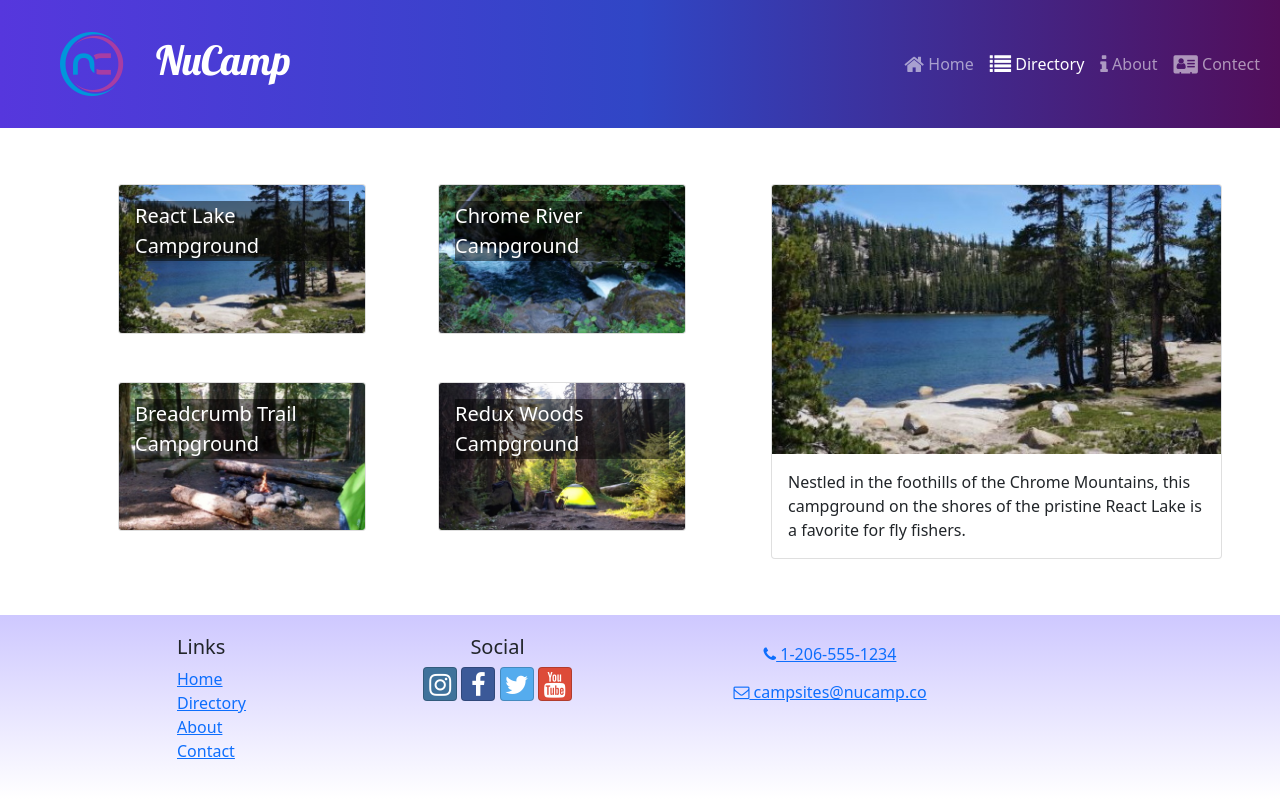
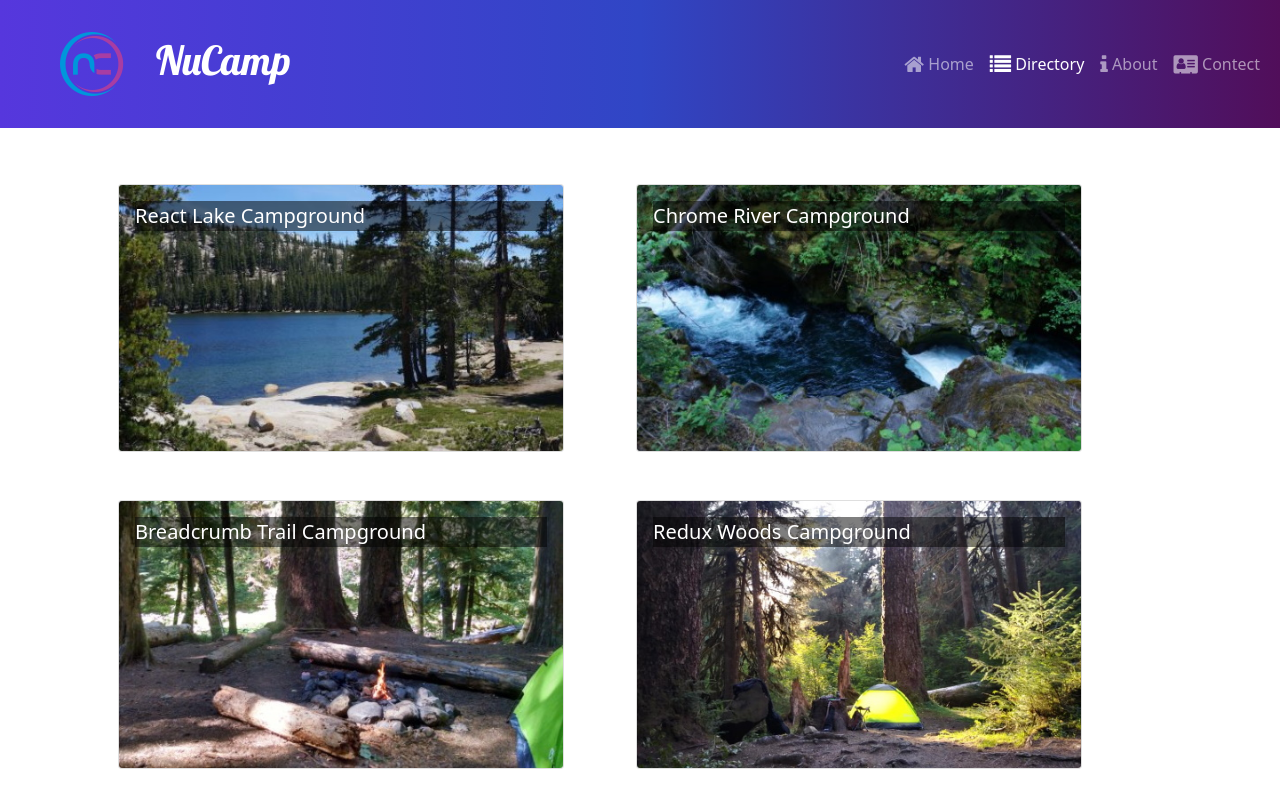
Before and after one commit to arunkumar09/hearts, a React (Create React App) app in the folder nucampsite/: page /directory in a window 1280 px wide. Shown: the top 800 px of the page. Built offline with nearby package versions, Linux system fonts and the light colour scheme.

Commit message:
useParams

```diff
--- a/nucampsite/src/App.js
+++ b/nucampsite/src/App.js
@@ -5,6 +5,7 @@
 import { Routes, Route } from 'react-router-dom';
 import HomePage from './pages/HomePage';
 import ContactPage from './pages/ContactPage';
+import CampsiteDetailPage from './pages/CampsiteDetailPage';
 
 function App() {
   return (
@@ -13,7 +14,8 @@
       <Routes>
         <Route path='/' element={<HomePage/>} />
         <Route path='contact' element={<ContactPage />}/>
-        <Route path='directory' element= {<CampsitesDirectoryPage/>}/>
+        <Route path='directory' element={<CampsitesDirectoryPage />} />
+        <Route path='directory/:campsiteId' element= {<CampsiteDetailPage/>}/>
       </Routes>
       <Footer />
     </div>
--- a/nucampsite/src/features/campsites/CampsiteCard.js
+++ b/nucampsite/src/features/campsites/CampsiteCard.js
@@ -1,18 +1,23 @@
-import { Card, CardImg, CardImgOverlay, CardTitle } from 'reactstrap';
+import { Link } from "react-router-dom";
+import { Card, CardImg, CardImgOverlay, CardTitle } from "reactstrap";
 
-const CampsideCard = ( {campsite} ) => {
-    const { image, name } = campsite;
-    return (
-        <Card>
+const CampsideCard = ({ campsite }) => {
+  const { id, image, name } = campsite;
+  return (
+    <Link to={`${id}`}>
+          <Card>
             <CardImg
-                width='100%'
-                src={image}
-                alt={name} />
+            width="100%"
+            src={image}
+            alt={name}
+            />
             <CardImgOverlay>
-                <CardTitle>{name}</CardTitle>
+            <CardTitle>{name}</CardTitle>
             </CardImgOverlay>
         </Card>
-     );
-}
+    </Link>
+
+  );
+};
 
 export default CampsideCard;
--- a/nucampsite/src/features/campsites/CampsitesList.js
+++ b/nucampsite/src/features/campsites/CampsitesList.js
@@ -2,7 +2,7 @@
 import CampsideCard from "./CampsiteCard";
  import { Row, Col } from 'reactstrap';
 
-const CampsitesList = ({setCampsiteId}) => {
+const CampsitesList = () => {
     const campsites = selectAllCampsites();
     return (
         <Row className='ms-auto'>
@@ -11,8 +11,7 @@
                     <Col
                         md='5'
                         className='m-4'
-                        key={campsite.id}
-                        onClick={() => setCampsiteId(campsite.id)}>
+                        key={campsite.id}>
                         <CampsideCard campsite={campsite}></CampsideCard>
                     </Col>
                 );
--- a/nucampsite/src/features/campsites/campsitesSlice.js
+++ b/nucampsite/src/features/campsites/campsitesSlice.js
@@ -5,7 +5,7 @@
 };
 
 export const selectCampsiteById = (id) => {
-    return CAMPSITES.find((campsite) => campsite.id === id);
+    return CAMPSITES.find((campsite) => campsite.id === parseInt(id));
 };
 
 export const selectFeaturedCampsite = () => {
--- /dev/null
+++ b/nucampsite/src/pages/CampsiteDetailPage.js
@@ -0,0 +1,19 @@
+import { Container, Row } from "reactstrap";
+import { selectCampsiteById } from "../features/campsites/campsitesSlice";
+import { useParams } from "react-router-dom";
+import CampsiteDetail from "../features/campsites/CampsiteDetail";
+
+const CampsiteDetailPage = () => {
+    const { campsiteId } = useParams();
+    const campsite = selectCampsiteById(campsiteId);
+    return (
+        <Container>
+            <Row>
+                <CampsiteDetail campsite={campsite}/>
+            </Row>
+        </Container>
+    );
+
+};
+
+export default CampsiteDetailPage;
--- a/nucampsite/src/pages/CampsitesDirectoryPage.js
+++ b/nucampsite/src/pages/CampsitesDirectoryPage.js
@@ -1,23 +1,11 @@
-import { Container, Row, Col } from 'reactstrap';
-import CampsiteDetail from '../features/campsites/CampsiteDetail';
+import { Container} from 'reactstrap';
 import CampsitesList from '../features/campsites/CampsitesList';
-import { useState } from 'react';
-import { selectCampsiteById } from '../features/campsites/campsitesSlice';
 
 const CampsitesDirectoryPage = () => {
-    const [campsiteId, setCampsiteId] = useState(0);
-    const selectedCampsite = selectCampsiteById(campsiteId);
+
     return (
         <Container>
-
-            <Row>
-                <Col sm='5' md='7'>
-                    <CampsitesList setCampsiteId={setCampsiteId } />
-                </Col>
-                <Col sm='7' md='5'>
-                    <CampsiteDetail campsite={selectedCampsite}/>
-                </Col>
-            </Row>
+            <CampsitesList />
         </Container>
      );
 }
```
